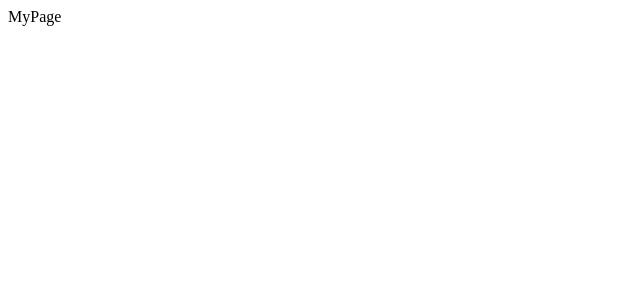
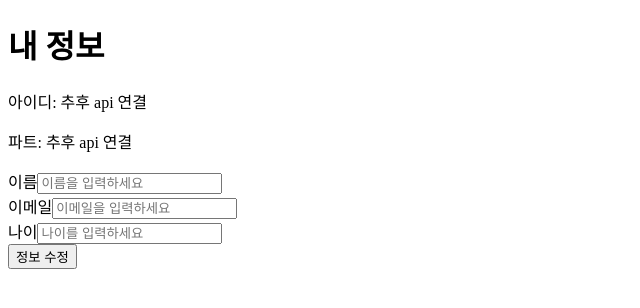
Before and after one commit to 38-lets-sopt-web/SoheeLee, a React (Vite) app in the folder week4/Homework/: page /mypage in a window 1280 px wide. Shown: the top 308 px of the page, without its empty margins (0-640 px from the left). Built offline with nearby package versions, Linux system fonts and the light colour scheme.

Commit message:
feat:멤버,마이페이지 구조 구현

```diff
--- a/week4/Homework/src/pages/MemberDetailPage.tsx
+++ b/week4/Homework/src/pages/MemberDetailPage.tsx
@@ -1,5 +1,24 @@
+import {useParams,useNavigate} from 'react-router-dom';
+
 function MemberDetailPage() {
-  return <div>MemberDetailPage</div>;
+  const {memberId} = useParams();
+  const navigate = useNavigate();
+    return (
+        <main>
+            <h1>상세 정보</h1>
+            <button type="button" onClick={() => navigate('/members')}>
+        뒤로가기
+      </button>
+      <section>
+            <p>회원 ID: {memberId}</p>
+            <p>이름:추후 api 연결</p>
+            <p>아이디:추후 api 연결</p>
+            <p>이메일:추후 api 연결</p>
+            <p>나이:추후 api 연결</p>
+            <p>파트:추후 api 연결</p>
+            </section>
+        </main>
+    )
 }
 
 export default MemberDetailPage;
--- a/week4/Homework/src/pages/MembersPage.tsx
+++ b/week4/Homework/src/pages/MembersPage.tsx
@@ -1,5 +1,36 @@
 function MembersPage() {
-  return <div>MembersPage</div>;
+  return (
+    <main>
+        <h1>회원 조회</h1>
+        <section>
+        <form>
+        <div>
+            <label htmlFor="memberId">회원 ID</label>
+            <input
+                type="text"
+                id="memberId"
+                name="memberId"
+                placeholder="ID를 입력하세요"
+            />
+        </div>
+        <button type="submit">검색</button>
+        </form>
+        </section>
+
+        <section>
+        <h2>검색 결과</h2>
+        <p>회원 정보: 추후 api 연결</p>
+        </section>
+
+        <section>
+        <h2>전체 멤버 리스트</h2>
+        <ul>
+            <li>회원 1: 추후 api 연결</li>
+        </ul>
+        </section>
+    </main>
+
+  )
 }
 
 export default MembersPage;
--- a/week4/Homework/src/pages/MyPage.tsx
+++ b/week4/Homework/src/pages/MyPage.tsx
@@ -1,5 +1,45 @@
 function MyPage() {
-  return <div>MyPage</div>;
+  return (
+    <main>
+        <h1>내 정보</h1>
+
+    <section>
+        <p>아이디: 추후 api 연결</p>
+        <p>파트: 추후 api 연결</p>
+    </section>
+
+    <form>
+        <div>
+        <label htmlFor="name">이름</label>
+        <input
+            type="text"
+            id="name"
+            name="name"
+            placeholder="이름을 입력하세요"
+        />
+        </div>
+        <div>
+        <label htmlFor="email">이메일</label>
+        <input
+            type="email"
+            id="email"
+            name="email"
+            placeholder="이메일을 입력하세요"
+        />
+        </div>
+        <div>
+        <label htmlFor="age">나이</label>
+        <input
+            type="number"
+            id="age"
+            name="age"
+            placeholder="나이를 입력하세요"
+        />
+        </div>
+        <button type="submit">정보 수정</button>
+    </form>
+    </main>
+  )
 }
 
 export default MyPage;
```
